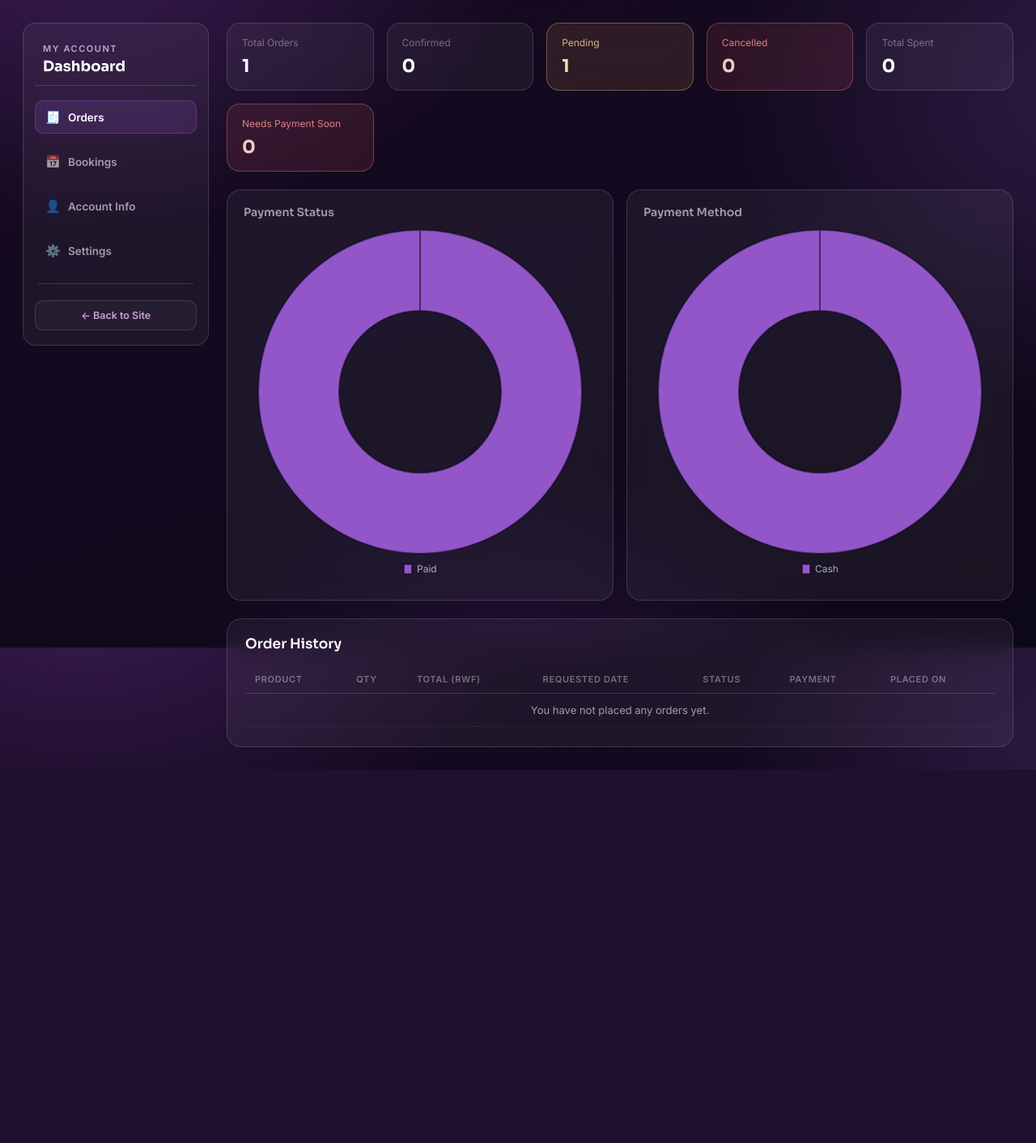
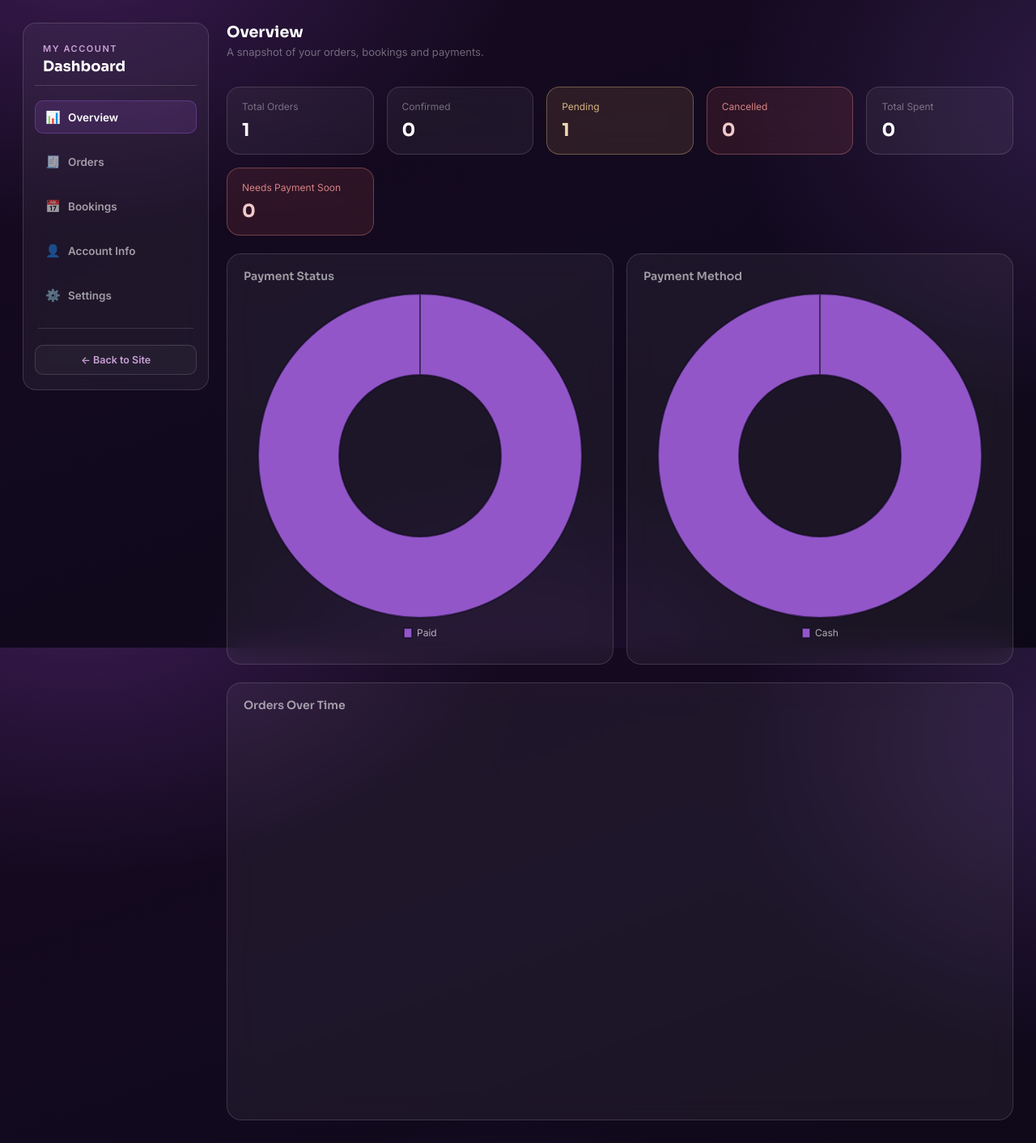
Before and after one commit to UZAJoseph/Livestock-Feed-ims, a Django app: page /my-dashboard/ in a window 1280 px wide. Shown: the whole page at 81% size. Before the commit the page ends 951 px from the top, so only its background shows below. Run offline with Django 5.2, Linux system fonts and the light colour scheme; a user stored in the database is signed in; tables that the repository leaves empty hold one stand-in row (values such as "Sample post").

Commit message:
create overview and orders from single button order

```diff
--- a/templates/client_dashboard.html
+++ b/templates/client_dashboard.html
@@ -636,7 +636,12 @@
                 <h1>Dashboard</h1>
             </div>
 
-            <button class="nav-item active" data-view="orders-view" type="button">
+            <button class="nav-item active" data-view="overview-view" type="button">
+                <span class="nav-icon">📊</span>
+                <span>Overview</span>
+                <span class="badge" id="navUrgentBadge">0</span>
+            </button>
+            <button class="nav-item" data-view="orders-view" type="button">
                 <span class="nav-icon">🧾</span>
                 <span>Orders</span>
                 <span class="badge" id="navOrdersBadge">0</span>
@@ -662,8 +667,12 @@
         <!-- ---------- Main content ---------- -->
         <div class="main-content">
 
-            <!-- Orders view -->
-            <div class="view active" id="orders-view">
+            <!-- Overview view: stats + charts -->
+            <div class="view active" id="overview-view">
+                <div class="view-header">
+                    <h2>Overview</h2>
+                    <p>A snapshot of your orders, bookings and payments.</p>
+                </div>
 
                 <div class="urgent-banner" id="urgentBanner">
                     <span>⚠️</span>
@@ -711,6 +720,19 @@
                         <h3>Payment Method</h3>
                         <div class="chart-holder"><canvas id="paymentMethodChart"></canvas></div>
                     </div>
+                </div>
+
+                <div class="panel">
+                    <h3>Orders Over Time</h3>
+                    <div class="chart-holder"><canvas id="ordersOverTimeChart"></canvas></div>
+                </div>
+            </div>
+
+            <!-- Orders view: table only -->
+            <div class="view" id="orders-view">
+                <div class="view-header">
+                    <h2>Orders</h2>
+                    <p>Your full order history.</p>
                 </div>
 
                 <div class="orders-panel">
@@ -962,6 +984,30 @@
             });
         }
 
+        function buildBar(ctx, labels, values) {
+            if (!labels.length) return null;
+            return new Chart(ctx, {
+                type: 'bar',
+                data: {
+                    labels: labels,
+                    datasets: [{
+                        label: 'Orders',
+                        data: values,
+                        backgroundColor: '#9256c9',
+                        borderRadius: 4,
+                    }]
+                },
+                options: {
+                    responsive: true,
+                    maintainAspectRatio: false,
+                    plugins: { legend: { display: false } },
+                    scales: {
+                        y: { beginAtZero: true, ticks: { precision: 0 } }
+                    }
+                }
+            });
+        }
+
         function statusPillClass(statusRaw) {
             if (statusRaw === 'confirmed') return 'confirmed';
             if (statusRaw === 'cancelled') return 'cancelled';
@@ -1160,10 +1206,24 @@
                 if (s.needs_payment_soon > 0) {
                     document.getElementById('urgentBanner').classList.add('active');
                     document.getElementById('urgentCount').textContent = s.needs_payment_soon;
+
+                    const overviewBadge = document.getElementById('navUrgentBadge');
+                    overviewBadge.textContent = s.needs_payment_soon;
+                    overviewBadge.classList.add('show');
                 }
 
                 buildPie(document.getElementById('paymentStatusChart'), data.payment_status.labels, data.payment_status.counts);
                 buildPie(document.getElementById('paymentMethodChart'), data.payment_method.labels, data.payment_method.counts);
+
+                // ---- Orders-over-time bar chart: group all orders by placed-on date ----
+                const dateCounts = {};
+                data.orders.forEach(o => {
+                    const day = (o.created_at || '').split(' ')[0];
+                    if (!day) return;
+                    dateCounts[day] = (dateCounts[day] || 0) + 1;
+                });
+                const sortedDays = Object.keys(dateCounts).sort();
+                buildBar(document.getElementById('ordersOverTimeChart'), sortedDays, sortedDays.map(d => dateCounts[d]));
 
                 // ---- Split combined order list into Orders vs Bookings ----
                 const ordersBody = document.getElementById('ordersOnlyTableBody');
```
